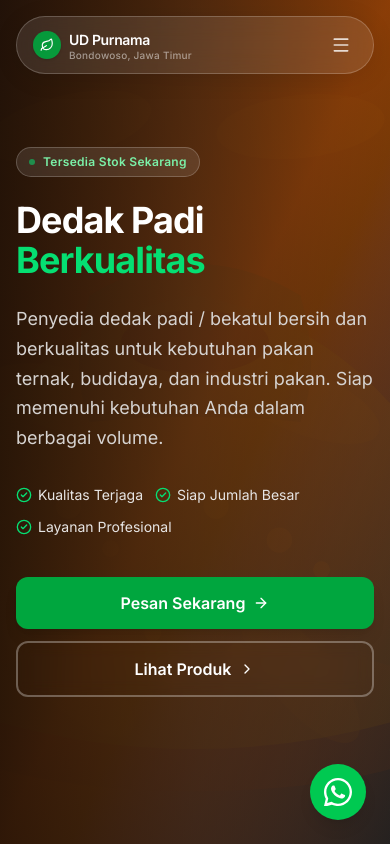
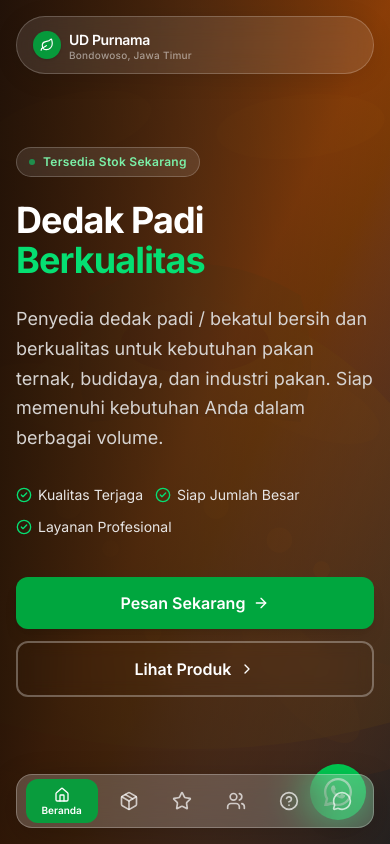
Before and after one commit to ardhikaxx/dedak-padi-web, a Next.js app: page / in a window 390 px wide. Shown: the top 844 px of the page. Built offline with nearby package versions, Linux system fonts and the light colour scheme.

Commit message:
feat: replace mobile hamburger with bottom navigation bar (icon + active label)

```diff
--- a/components/Navbar.tsx
+++ b/components/Navbar.tsx
@@ -2,34 +2,55 @@
 
 import { useState, useEffect } from 'react';
 import Link from 'next/link';
-import { Menu, X, Leaf } from 'lucide-react';
+import { Leaf, Home, Package, Star, Users, HelpCircle, MessageCircle } from 'lucide-react';
 import { businessConfig, getWhatsAppUrl } from '@/data/business';
 
 const navLinks = [
-  { label: 'Beranda', href: '#beranda' },
-  { label: 'Produk', href: '#produk' },
-  { label: 'Keunggulan', href: '#keunggulan' },
-  { label: 'Tentang Kami', href: '#tentang' },
-  { label: 'FAQ', href: '#faq' },
+  { label: 'Beranda',      href: '#beranda',    id: 'beranda',    icon: Home },
+  { label: 'Produk',       href: '#produk',     id: 'produk',     icon: Package },
+  { label: 'Keunggulan',   href: '#keunggulan', id: 'keunggulan', icon: Star },
+  { label: 'Tentang Kami', href: '#tentang',    id: 'tentang',    icon: Users },
+  { label: 'FAQ',          href: '#faq',        id: 'faq',        icon: HelpCircle },
 ];
 
 export default function Navbar() {
-  const [isOpen, setIsOpen] = useState(false);
   const [isScrolled, setIsScrolled] = useState(false);
+  const [activeSection, setActiveSection] = useState('beranda');
 
+  // Scroll state untuk navbar atas
   useEffect(() => {
-    const handleScroll = () => {
-      setIsScrolled(window.scrollY > 20);
-    };
+    const handleScroll = () => setIsScrolled(window.scrollY > 20);
     window.addEventListener('scroll', handleScroll, { passive: true });
     return () => window.removeEventListener('scroll', handleScroll);
   }, []);
 
-  const handleNavClick = () => setIsOpen(false);
+  // IntersectionObserver untuk deteksi section aktif
+  useEffect(() => {
+    const sectionIds = navLinks.map((l) => l.id);
+    const observers: IntersectionObserver[] = [];
+
+    sectionIds.forEach((id) => {
+      const el = document.getElementById(id);
+      if (!el) return;
+      const obs = new IntersectionObserver(
+        ([entry]) => { if (entry.isIntersecting) setActiveSection(id); },
+        { rootMargin: '-40% 0px -55% 0px', threshold: 0 }
+      );
+      obs.observe(el);
+      observers.push(obs);
+    });
+
+    return () => observers.forEach((o) => o.disconnect());
+  }, []);
 
   return (
+    <>
+      {/* ════════════════════════════════════════
+          TOP FLOATING CAPSULE NAVBAR
+          Desktop: logo + links + CTA
+          Mobile : logo only
+      ════════════════════════════════════════ */}
       <header className="fixed top-0 left-0 right-0 z-50 flex flex-col items-center pt-4 px-4 pointer-events-none">
-      {/* ── Floating Capsule Navbar ── */}
         <nav
           className={`
             pointer-events-auto w-full max-w-4xl
@@ -101,71 +122,62 @@ export default function Navbar() {
                 Pesan Sekarang
               </a>
             </div>
-
-          {/* Mobile Hamburger */}
-          <button
-            onClick={() => setIsOpen(!isOpen)}
-            className={`lg:hidden p-1.5 rounded-full transition-all ${
-              isScrolled
-                ? 'text-stone-600 hover:text-green-700 hover:bg-green-50'
-                : 'text-white/80 hover:text-white hover:bg-white/15'
-            }`}
-            aria-expanded={isOpen}
-            aria-label={isOpen ? 'Tutup menu' : 'Buka menu'}
-          >
-            {isOpen ? (
-              <X className="w-5 h-5" aria-hidden="true" />
-            ) : (
-              <Menu className="w-5 h-5" aria-hidden="true" />
-            )}
-          </button>
           </div>
         </nav>
+      </header>
 
-      {/* ── Mobile Dropdown (glassmorphism) ── */}
-      <div
-        className={`
-          pointer-events-auto w-full max-w-4xl mt-2
-          overflow-hidden transition-all duration-300 ease-in-out
-          ${isOpen ? 'max-h-96 opacity-100' : 'max-h-0 opacity-0'}
-        `}
+      {/* ════════════════════════════════════════
+          MOBILE BOTTOM NAVIGATION BAR
+          Hanya muncul di layar < lg
+      ════════════════════════════════════════ */}
+      <nav
+        className="lg:hidden fixed bottom-4 left-4 right-4 z-50"
+        aria-label="Navigasi bawah"
       >
-        <div className={`rounded-3xl border backdrop-blur-xl shadow-[0_8px_32px_rgba(0,0,0,0.15)] overflow-hidden ${
-          isScrolled
-            ? 'bg-white/90 border-stone-200/60'
-            : 'bg-white/15 border-white/20'
-        }`}>
-          <div className="flex flex-col py-2">
-            {navLinks.map((link) => (
+        <div className="bg-white/20 backdrop-blur-xl border border-white/25 rounded-2xl shadow-[0_8px_32px_rgba(0,0,0,0.20)] overflow-hidden">
+          <div className="flex items-center justify-around px-1 py-1">
+            {navLinks.map((link) => {
+              const Icon = link.icon;
+              const isActive = activeSection === link.id;
+              return (
                 <Link
                   key={link.href}
                   href={link.href}
-                onClick={handleNavClick}
-                className={`px-5 py-3 text-sm font-medium transition-all ${
-                  isScrolled
-                    ? 'text-stone-700 hover:text-green-700 hover:bg-green-50'
-                    : 'text-white/90 hover:text-white hover:bg-white/10'
-                }`}
+                  aria-current={isActive ? 'page' : undefined}
+                  className={`
+                    flex flex-col items-center justify-center gap-0.5 transition-all duration-300 rounded-xl
+                    ${isActive
+                      ? 'bg-green-600/90 text-white px-3.5 py-2 min-w-[72px]'
+                      : 'text-white/70 hover:text-white px-3 py-2.5'
+                    }
+                  `}
                 >
+                  <Icon
+                    className={`transition-all duration-300 ${isActive ? 'w-4 h-4' : 'w-5 h-5'}`}
+                    aria-hidden="true"
+                  />
+                  {isActive && (
+                    <span className="text-[10px] font-semibold leading-none whitespace-nowrap">
                       {link.label}
+                    </span>
+                  )}
                 </Link>
-            ))}
-            <div className={`px-4 py-3 mt-1 border-t ${isScrolled ? 'border-stone-100' : 'border-white/10'}`}>
+              );
+            })}
+
+            {/* Tombol WhatsApp */}
             <a
               href={getWhatsAppUrl('order')}
               target="_blank"
               rel="noopener noreferrer"
-                onClick={handleNavClick}
-                className={`flex items-center justify-center gap-2 w-full px-4 py-2.5 rounded-full text-white text-sm font-semibold transition-all shadow-md ${
-                  isScrolled ? 'bg-green-700 hover:bg-green-800' : 'bg-green-500/90 hover:bg-green-400'
-                }`}
+              aria-label="Pesan via WhatsApp"
+              className="flex flex-col items-center justify-center gap-0.5 text-white/70 hover:text-white px-3 py-2.5 transition-all duration-200 rounded-xl hover:bg-white/10"
             >
-                Pesan Sekarang
+              <MessageCircle className="w-5 h-5" aria-hidden="true" />
             </a>
           </div>
         </div>
-        </div>
-      </div>
-    </header>
+      </nav>
+    </>
   );
 }
```
Lines whose indentation alone changed are shown as unchanged.
